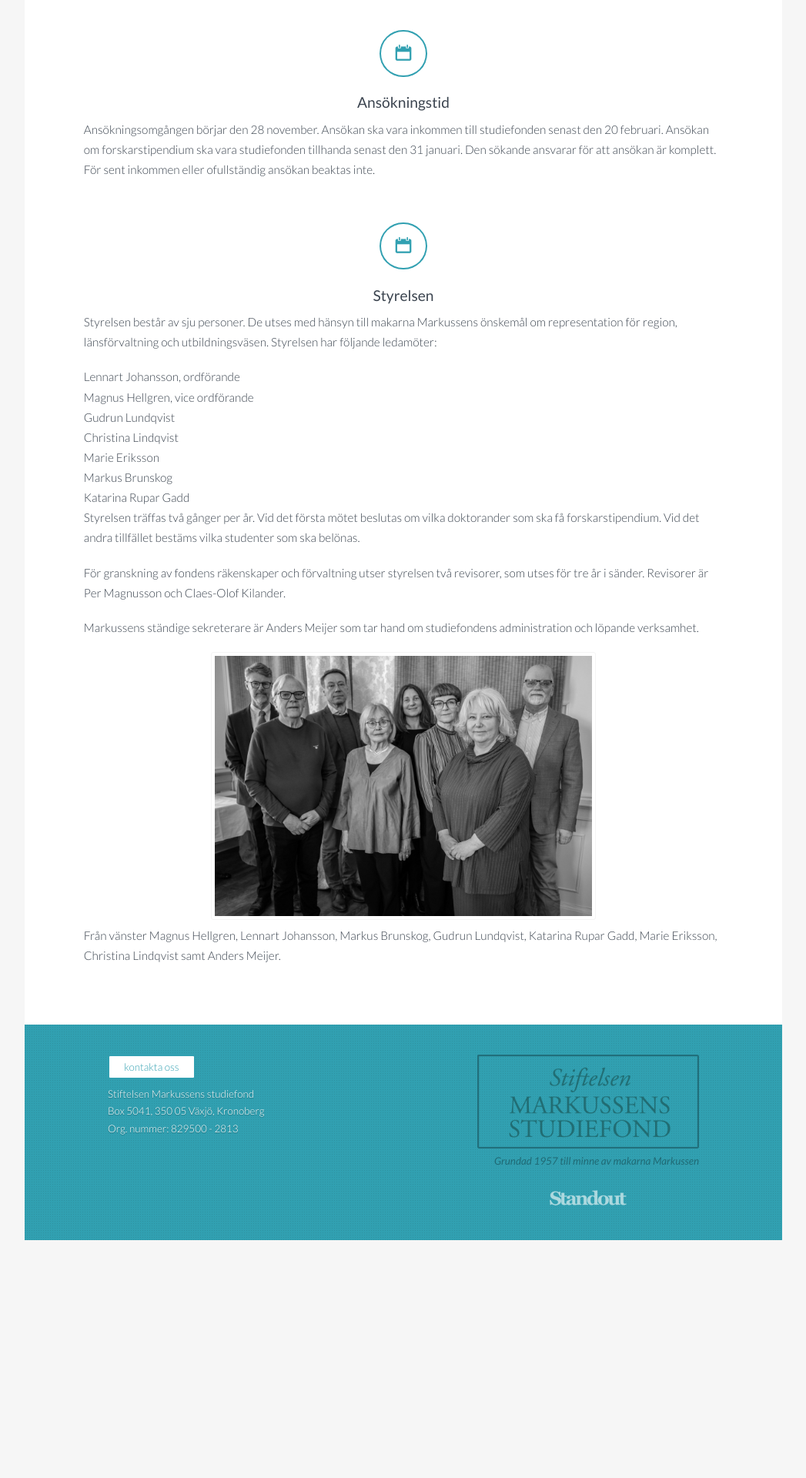
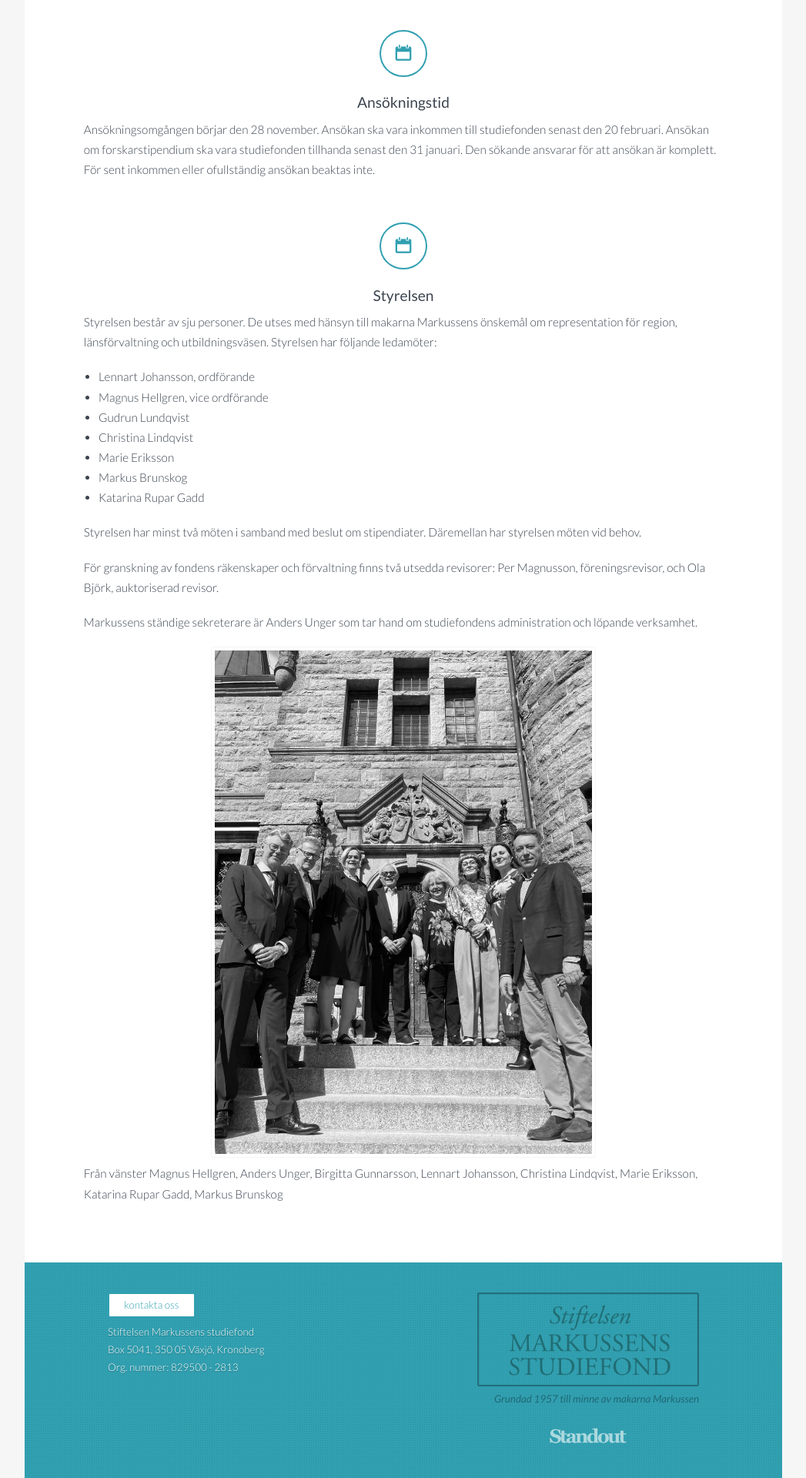
Before and after one commit to standout/markussens.se, a Jekyll site: the page built from presentation.md, in a window 1280 px wide. Shown: the part 2101-4021 px from the top of the page at 77% size, without its empty margins (116-1163 px from the left). Built offline with Jekyll 4.4.1, drawn with Linux system fonts in a browser that asks for light colours; nearby versions of some CDN libraries; before the commit the page ends 3712 px from its top, so only the background shows below that.

Commit message:
feat: update board members and photo

```diff
--- a/_sass/core/_typography.scss
+++ b/_sass/core/_typography.scss
@@ -78,3 +78,8 @@ p {
   @include font-size(24);
   letter-spacing: 1px
 }
+
+.list--unordered {
+  list-style-type: disc;
+  padding-left: 2rem;
+}
--- a/presentation.md
+++ b/presentation.md
@@ -84,34 +84,34 @@ permalink: /presentation/
   önskemål om representation för region, länsförvaltning och utbildningsväsen.
   Styrelsen har följande ledamöter:
 
-  - Lennart Johansson, ordförande
-  - Magnus Hellgren, vice ordförande
-  - Gudrun Lundqvist
-  - Christina Lindqvist
-  - Marie Eriksson
-  - Markus Brunskog
-  - Katarina Rupar Gadd
+  <p>
+    <ul class="list--unordered">
+      <li>Lennart Johansson, ordförande</li>
+      <li>Magnus Hellgren, vice ordförande</li>
+      <li>Gudrun Lundqvist</li>
+      <li>Christina Lindqvist</li>
+      <li>Marie Eriksson</li>
+      <li>Markus Brunskog</li>
+      <li>Katarina Rupar Gadd</li>
+    </ul>
+  </p>
 
-  Styrelsen träffas två gånger per år. Vid det första mötet beslutas om vilka
-  doktorander som ska få forskarstipendium. Vid det andra tillfället bestäms
-  vilka studenter som ska belönas.
+  Styrelsen har minst två möten i samband med beslut om stipendiater. Däremellan har styrelsen möten vid behov.
 
-  För granskning av fondens räkenskaper och förvaltning utser styrelsen två
-  revisorer, som utses för tre år i sänder. Revisorer är Per Magnusson och
-  Claes-Olof Kilander.
+  För granskning av fondens räkenskaper och förvaltning finns två utsedda revisorer: Per Magnusson, föreningsrevisor, och Ola Björk, auktoriserad revisor.
 
-  Markussens ständige sekreterare är Anders Meijer som tar hand om studiefondens
+  Markussens ständige sekreterare är Anders Unger som tar hand om studiefondens
   administration och löpande verksamhet.
 
   <div class="ImageWrapper center max-500">
 
-  <a href="/images/2023-styrelsen.jpg">
-    <img src="/images/2023-styrelsen.jpg" alt="Styrelsen 2023"/>
+  <a href="/images/2025-styrelsen.jpg">
+    <img src="/images/2025-styrelsen.jpg" alt="Styrelsen 2025"/>
   </a>
 
-  Från vänster Magnus Hellgren, Lennart Johansson, Markus Brunskog, Gudrun
-  Lundqvist, Katarina Rupar Gadd, Marie Eriksson, Christina Lindqvist
-  samt Anders Meijer.
+  Från vänster Magnus Hellgren, Anders Unger, Birgitta Gunnarsson,
+  Lennart Johansson, Christina Lindqvist, Marie Eriksson, Katarina Rupar Gadd,
+  Markus Brunskog
   </div>
 
 </section>
```
Also changed, not shown: images/2025-styrelsen.jpg (added).
